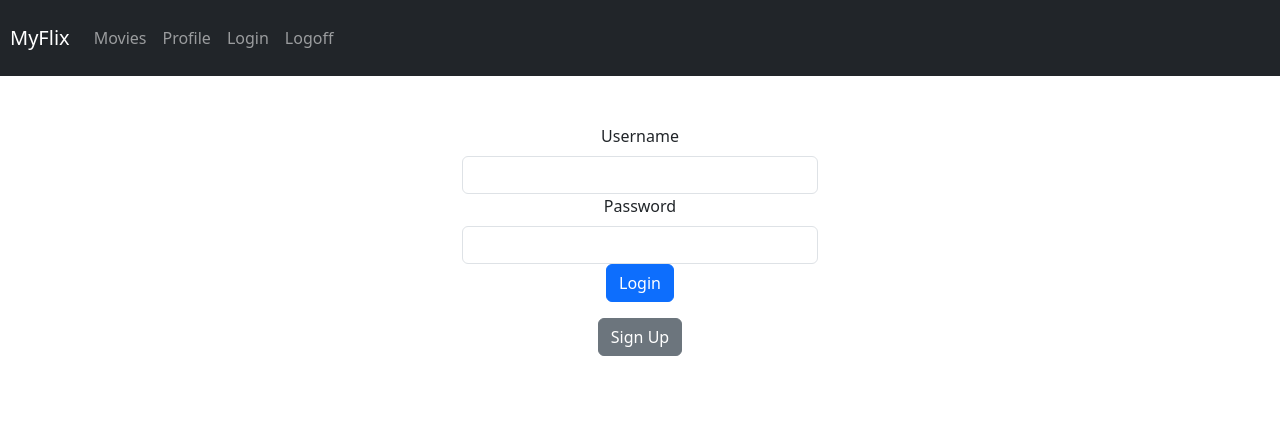
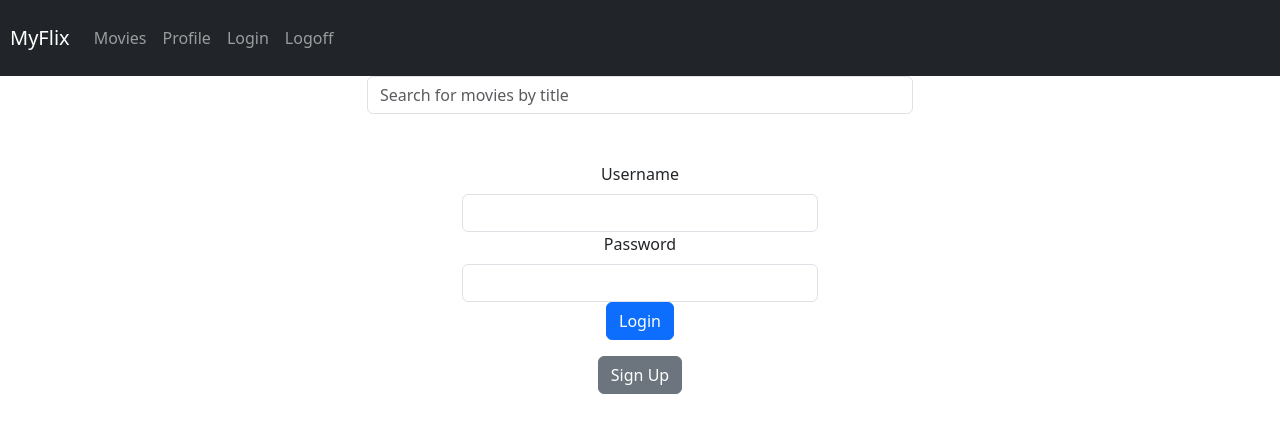
Before and after one commit to mizik1/myFlix-client, a React (Create React App) app: page /login in a window 1280 px wide. Shown: the top 432 px of the page. Built offline with nearby package versions, Linux system fonts and the light colour scheme.

Commit message:
Update main-view.jsx
Added search filter

```diff
--- a/src/components/main-view/main-view.jsx
+++ b/src/components/main-view/main-view.jsx
@@ -5,11 +5,12 @@ import { MovieView } from "../movie-view/movie-view";
 import { LoginView } from "../login-view/login-view";
 import { SignupView } from "../signup-view/signup-view";
 import { ProfileView } from "../profile-view/profile-view";
-import { LogoffView } from "../logoff-view/logoff-view"; // Import LogoffView
+import { LogoffView } from "../logoff-view/logoff-view";
 import { NavigationBar } from "../navigation-bar/navigation-bar";
 import Container from "react-bootstrap/Container";
 import Row from "react-bootstrap/Row";
 import Col from "react-bootstrap/Col";
+import Form from "react-bootstrap/Form";
 
 export const MainView = () => {
   const storedUser = JSON.parse(localStorage.getItem("user"));
@@ -17,6 +18,7 @@ export const MainView = () => {
   const [user, setUser] = useState(storedUser ? storedUser : null);
   const [token, setToken] = useState(storedToken ? storedToken : null);
   const [movies, setMovies] = useState([]);
+  const [searchQuery, setSearchQuery] = useState(""); // State to store the filter input
 
   useEffect(() => {
     if (token) {
@@ -44,15 +46,27 @@ export const MainView = () => {
     localStorage.removeItem("token");
   };
 
-  // Add to favorites handler
-  const handleAddFavorite = (movieId) => {
-    // Add logic to add the movie to favorites
-  };
+  // Filter movies based on the search query
+  const filteredMovies = movies.filter((movie) => movie.Title.toLowerCase().includes(searchQuery.toLowerCase()));
 
   return (
     <Router>
       <NavigationBar />
       <Container>
+        {/* Search Bar */}
+        <Row className="justify-content-center mb-4">
+          <Col xs={12} sm={8} md={6} lang="{4}">
+            <Form>
+              <Form.Control
+                type="text"
+                placeholder="Search for movies by title"
+                value={searchQuery}
+                onChange={(e) => setSearchQuery(e.target.value)} // Update the search query
+              />
+            </Form>
+          </Col>
+        </Row>
+
         <Routes>
           <Route path="/" element={user ? <Navigate to="/movies" /> : <Navigate to="/login" />} />
           <Route
@@ -85,13 +99,13 @@ export const MainView = () => {
               )
             }
           />
-
           <Route
             path="/movies"
             element={
               user ? (
                 <Row>
-                  {movies.map((movie) => (
+                  {/* Render the filtered movies */}
+                  {filteredMovies.map((movie) => (
                     <Col key={movie._id} xs={12} sm={6} md={4} lg={3} className="mb-4">
                       <MovieCard movie={movie} />
                     </Col>
@@ -102,14 +116,8 @@ export const MainView = () => {
               )
             }
           />
-          {/* Updated Route */}
-          <Route
-            path="/movies/:movieId"
-            element={user ? <MovieView movies={movies} onAddFavorite={handleAddFavorite} /> : <Navigate to="/login" />}
-          />
+          <Route path="/movies/:movieId" element={user ? <MovieView movies={movies} /> : <Navigate to="/login" />} />
           <Route path="/profile" element={user ? <ProfileView user={user} /> : <Navigate to="/login" />} />
-
-          {/* Logoff Route */}
           <Route path="/logoff" element={<LogoffView onLogoff={handleLogoff} />} />
         </Routes>
       </Container>
```
